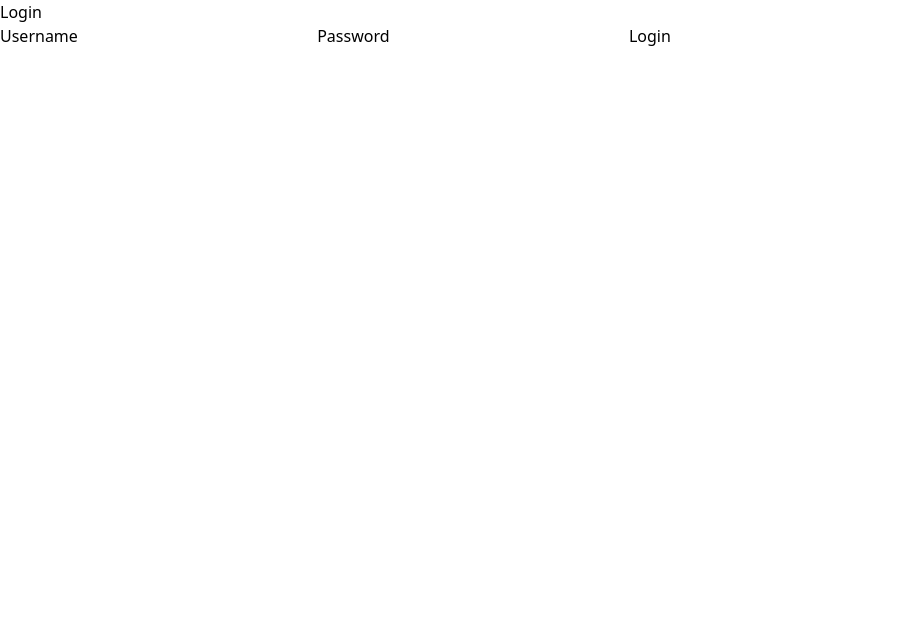
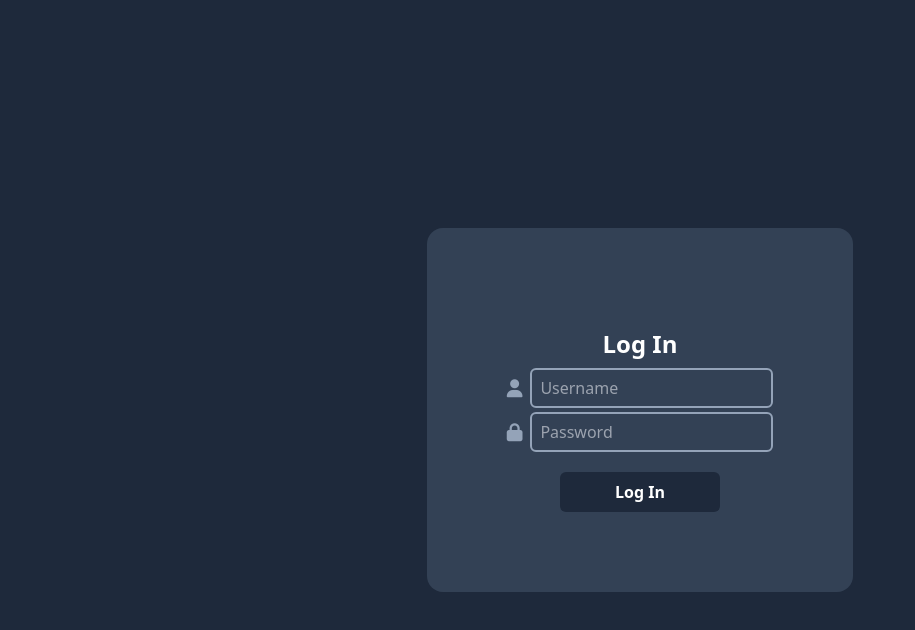
Before and after one commit to PanelManager/panel, a website: page views/auth/login.html in a window 1280 px wide. Shown: the whole page, without its empty margins (0-915 px from the left). Drawn offline with nearby package versions, Linux system fonts and the light colour scheme; files that its build step writes are made by us from their sources.

Commit message:
login css done

```diff
--- a/views/auth/login.html
+++ b/views/auth/login.html
@@ -2,20 +2,30 @@
 
 {% block head %}
 <title>PanelMgr | Log In</title>
+<link rel="stylesheet" href="https://cdnjs.cloudflare.com/ajax/libs/font-awesome/6.5.2/css/all.min.css" integrity="sha512-SnH5WK+bZxgPHs44uWIX+LLJAJ9/2PkPKZ5QiAj6Ta86w+fsb2TkcmfRyVX3pBnMFcV7oQPJkl9QevSCWr3W6A==" crossorigin="anonymous" referrerpolicy="no-referrer" />
 {% endblock %}
 
 {% block content %}
-{% if loginSuccess.length > 0 %}
-<div class="alert alert-success" role="alert">
-   {{ loginSuccess }}
-  </div>
-{% endif %}
-<p>Login</p>
-<form action="/auth/login" method="post">
-    <label for="username">Username</label>
-    <input type="text" id="username" name="username" required>
-    <label for="password">Password</label>
-    <input type="password" id="password" name="password" required>
-    <button type="submit">Login</button>
-</form>
+<div class="w-screen h-screen flex flex-col items-center justify-center bg-slate-800">
+    {% if loginSuccess.length > 0 %}
+    <div class="p-3 bg-slate-600 text-white font-bold rounded-2xl flex flex-col items-center border-2 border-red-500">
+        {{ loginSuccess }}
+    </div>
+    {% endif %}
+    <div class="p-20 bg-slate-700 flex flex-col items-center justify-center rounded-2xl mt-5">
+        <h1 class="text-4xl text-white font-bold mb-5">{{ hostname }}</h1>
+        <p class="text-2xl text-white font-bold mb-2">Log In</p>
+        <form class="flex flex-col items-center" action="/auth/login" method="post">
+            <div class="flex flex-row items-center">
+                <label for="username" class="text-slate-400 text-lg mr-2"><i class="fa-solid fa-user"></i></label>
+                <input class="rounded-md h-10 pl-2 bg-slate-700 border-2 border-slate-400 text-white" type="text" placeholder="Username" id="username" name="username" required>
+            </div>
+            <div class="flex flex-row items-center mt-1">
+                <label for="password" class="text-slate-400 text-lg mr-2"><i class="fa-solid fa-lock"></i></label>
+                <input class="rounded-md h-10 pl-2 bg-slate-700 border-2 border-slate-400 text-white" type="password" placeholder="Password" id="password" name="password" required>
+            </div>
+            <button class="bg-slate-800 hover:bg-slate-600 duration-300 text-white font-bold rounded-md h-10 w-40 mt-5" type="submit">Log In</button>
+        </form>
+    </div>
+</div>
 {% endblock %}
```
